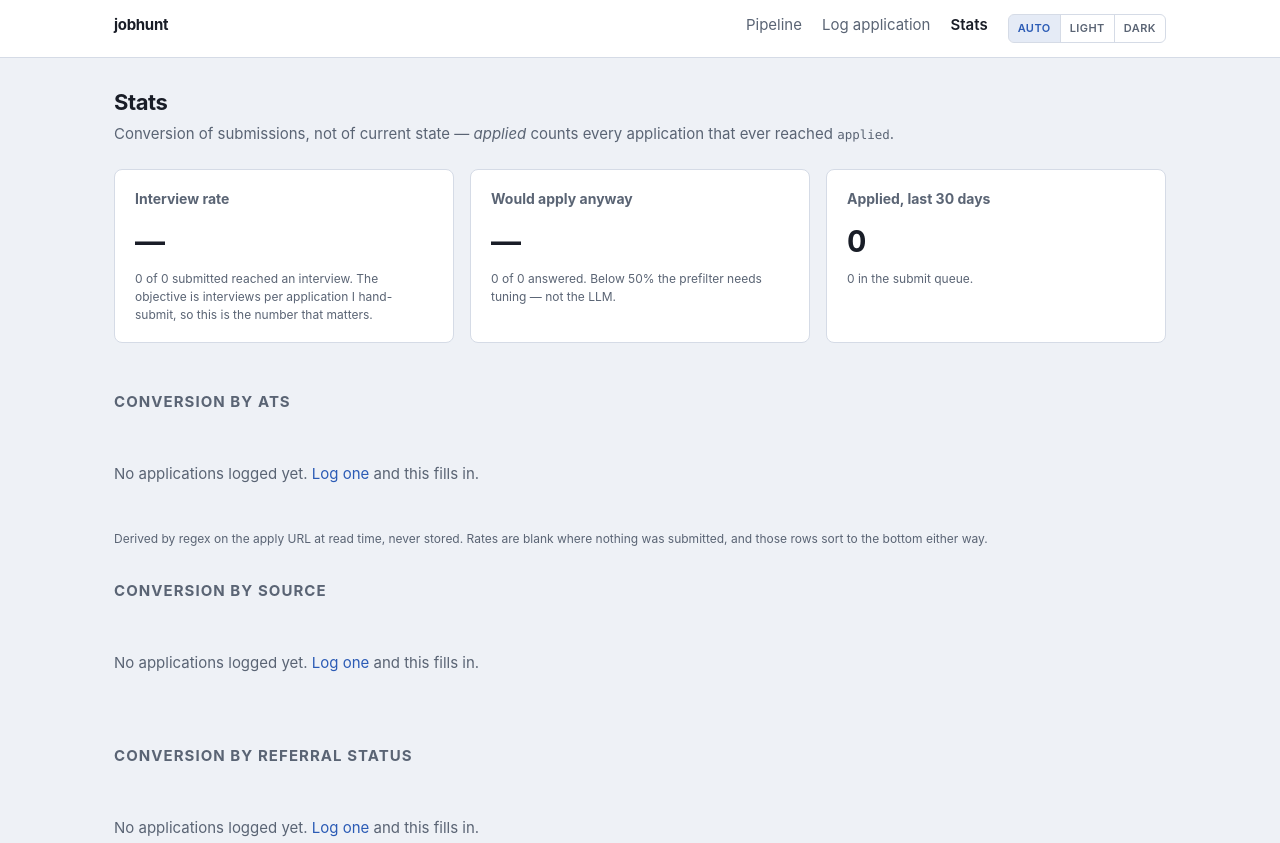
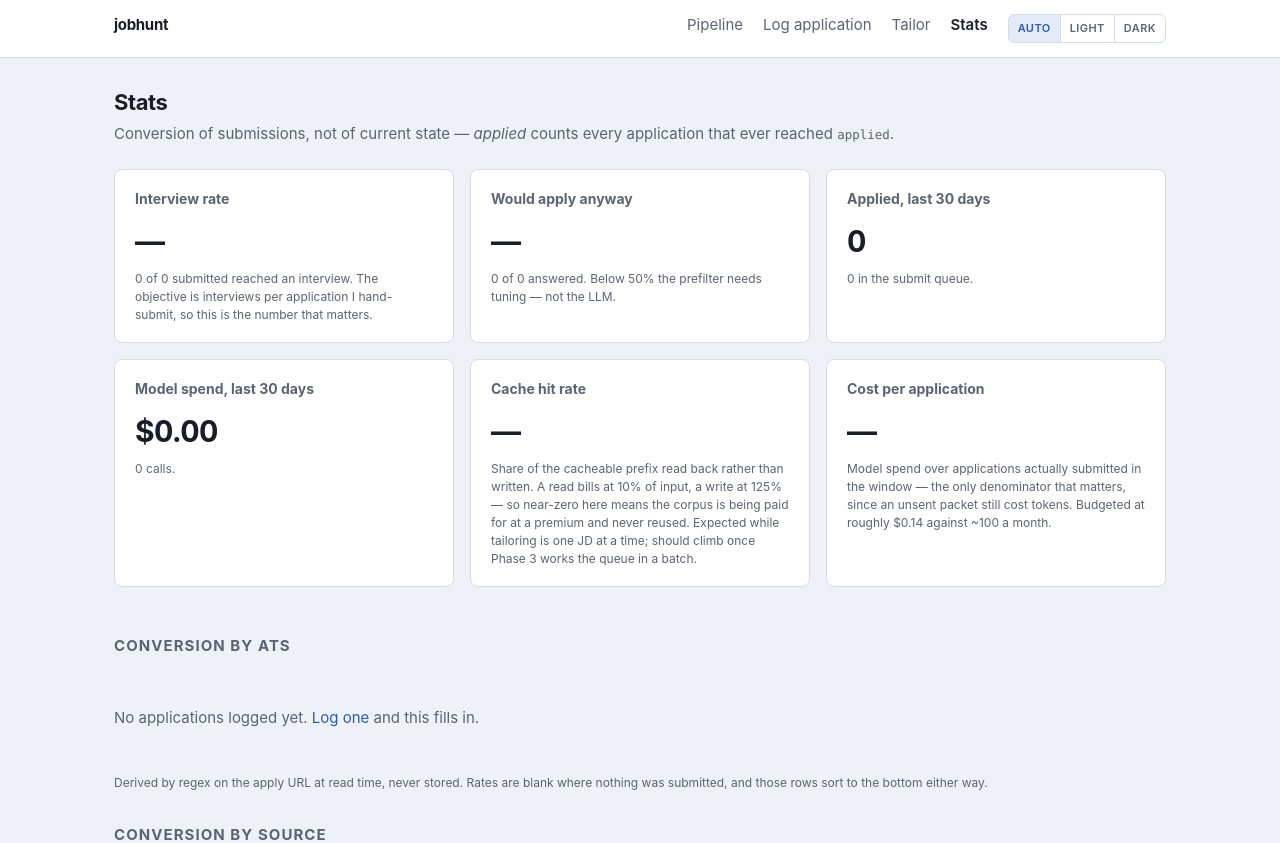
Before and after one commit to merlinymy/jobhunt, a FastAPI app: page /stats in a window 1280 px wide. Shown: the top 843 px of the page. Run offline with FastAPI, Linux system fonts and the light colour scheme; data that the repository does not hold is empty.

Commit message:
Add the tailor page and model-spend panels
Paste a JD, get a diff against master and a PDF. A rejected result
renders the reason instead of a download, per the rules file: a packet
whose diff cannot be produced is blocked, and seeing exactly what was
rejected is the point.

Only named causes are caught. This was (TailorError, Exception), which is
just Exception — every bug in the request path rendered as a tidy 422
saying tailoring failed when the truth was a TypeError worth seeing.

HTMX does not swap on a 4xx, so before this every rejected action was
indistinguishable from a dead button. One banner, one listener, and the
routes already return a usable sentence.

Also from the audit: an unrecordable outcome now rolls the application
back instead of leaving a half-entered row the form then refuses to
re-create, comp is range-checked before the driver raises at bind time,
and a note on a missing application is a 404 rather than a 500.

```diff
--- a/jobhunt/web/app.py
+++ b/jobhunt/web/app.py
@@ -7,6 +7,7 @@ handles filling and tracking.
 
 from __future__ import annotations
 
+import secrets
 import sqlite3
 from contextlib import asynccontextmanager
 from pathlib import Path
@@ -14,12 +15,19 @@ from typing import Annotated, Any
 from urllib.parse import urlencode
 
 from fastapi import Depends, FastAPI, Form, HTTPException, Query, Request
-from fastapi.responses import HTMLResponse, RedirectResponse, Response
+from fastapi.responses import (
+    FileResponse,
+    HTMLResponse,
+    JSONResponse,
+    PlainTextResponse,
+    RedirectResponse,
+    Response,
+)
 from fastapi.staticfiles import StaticFiles
 from fastapi.templating import Jinja2Templates
 
-from .. import config, db, queries, states
-from ..normalize import detect_ats, normalize_apply_url
+from .. import config, db, llm, queries, resume, states, tailor
+from ..normalize import UnparseableURL, detect_ats, normalize_apply_url
 
 HERE = Path(__file__).resolve().parent
 templates = Jinja2Templates(directory=str(HERE / "templates"))
@@ -38,6 +46,22 @@ async def lifespan(app: FastAPI):
 
 app = FastAPI(title="jobhunt", lifespan=lifespan)
 app.mount("/static", StaticFiles(directory=str(HERE / "static")), name="static")
+
+
+@app.exception_handler(HTTPException)
+def htmx_aware_http_exception(request: Request, exc: HTTPException) -> Response:
+    """Plain text for HTMX, FastAPI's JSON for everything else.
+
+    HTMX does not swap on a 4xx, so before this every rejected action — an
+    illegal transition, a stale id — did nothing at all on screen: the button
+    simply went dead. The banner in base.html shows this text; sending it as
+    JSON would put `{"detail": ...}` in front of me instead of the message.
+    """
+    if request.headers.get("HX-Request"):
+        return PlainTextResponse(str(exc.detail), status_code=exc.status_code)
+    return JSONResponse(
+        {"detail": exc.detail}, status_code=exc.status_code, headers=exc.headers
+    )
 
 
 def get_conn():
@@ -169,13 +193,38 @@ def new_application_form(request: Request, conn: Conn) -> Response:
     )
 
 
+# The outcomes the entry form can record, and the only legal successors of
+# `applied`. Anything else is a typed-in mistake, not a state.
+KNOWN_OUTCOMES = frozenset({states.REJECTED, states.INTERVIEW, states.OFFER})
+
+# Comp is stored as a plain SQLite integer. Above this, int() still succeeds and
+# the driver raises OverflowError at bind time, which was a 500 on the form.
+MAX_COMP = 100_000_000
+
+
+def _parse_comp(raw: str, field: str) -> int | None:
+    if not raw.strip():
+        return None
+    value = int(raw)  # ValueError here is caught and shown on the form
+    if not 0 <= value <= MAX_COMP:
+        raise ValueError(f"{field} should be between 0 and {MAX_COMP:,}, got {value:,}.")
+    return value
+
+
 @app.get("/applications/check-url", response_class=HTMLResponse)
 def check_url(request: Request, conn: Conn, apply_url: Annotated[str, Query()] = "") -> Response:
     """Live dedup check on the entry form. Guards on `jobs.apply_url_norm`."""
     apply_url = apply_url.strip()
     if not apply_url:
         return HTMLResponse("")
-    normalized = normalize_apply_url(apply_url)
+    try:
+        normalized = normalize_apply_url(apply_url)
+    except UnparseableURL as exc:
+        # Fires on `keyup`, so a URL is unparseable for most of the time it takes
+        # to type one. Say so in the panel instead of throwing a traceback per key.
+        return templates.TemplateResponse(
+            request, "_url_check.html", {"unparseable": str(exc)}, status_code=200
+        )
     ats_type, ats_slug = detect_ats(apply_url)
     existing = queries.find_job_by_url(conn, apply_url)
     application = None
@@ -255,12 +304,31 @@ def create_application(
     if not company.strip() or not title.strip() or not apply_url.strip():
         return fail("Company, title, and apply URL are all required.")
 
+    # Checked before anything is written. This used to run after the application
+    # was committed, so a value like "hired" raised InvalidTransition out of the
+    # route: a 500 for the user, a saved row in the DB, and "Already tracked" on
+    # the retry.
+    if outcome and outcome not in KNOWN_OUTCOMES:
+        return fail(
+            f"{outcome!r} is not an outcome I can record. "
+            f"Pick one of: {', '.join(sorted(KNOWN_OUTCOMES))}."
+        )
+
     ats_type, ats_slug = detect_ats(apply_url)
     try:
         # Validated, not interpolated — an unparseable date used to reach the column.
         applied_ts = config.date_to_utc(applied_at) if applied_at else config.utcnow()
+        comp_min_value = _parse_comp(comp_min, "Minimum comp")
+        comp_max_value = _parse_comp(comp_max, "Maximum comp")
     except ValueError as exc:
         return fail(str(exc))
+
+    if comp_min_value and comp_max_value and comp_min_value > comp_max_value:
+        # Comp neither filters nor ranks — it exists to answer with. An inverted
+        # range is a typo in a number I'd quote on a form, so catch it here.
+        return fail(
+            f"Minimum comp ({comp_min_value:,}) is above maximum ({comp_max_value:,})."
+        )
 
     try:
         with db.transaction(conn):  # company + job + application + event, or nothing
@@ -276,8 +344,8 @@ def create_application(
                 location=location.strip() or None,
                 remote=remote,
                 jd_text=jd_text.strip() or None,
-                comp_min=int(comp_min) if comp_min.strip() else None,
-                comp_max=int(comp_max) if comp_max.strip() else None,
+                comp_min=comp_min_value,
+                comp_max=comp_max_value,
                 posted_at=posted_at or None,
             )
             application_id = states.create(
@@ -293,6 +361,21 @@ def create_application(
             )
             if note.strip():
                 states.log_event(conn, application_id, "note", detail=note.strip())
+            # Inside the transaction with everything else: an outcome that can't
+            # be walked rolls the application back rather than leaving a half-
+            # entered row the form then refuses to re-create.
+            if outcome:
+                path = (
+                    [states.INTERVIEW, states.OFFER]
+                    if outcome == states.OFFER
+                    else [outcome]
+                )
+                for step in path:
+                    states.transition(
+                        conn, application_id, step, detail="manual entry: known outcome"
+                    )
+    except states.InvalidTransition as exc:
+        return fail(str(exc))
     except sqlite3.IntegrityError as exc:
         existing = queries.find_job_by_url(conn, apply_url)
         if existing:
@@ -307,16 +390,6 @@ def create_application(
         return fail(f"The database rejected that: {exc}")
     except ValueError as exc:
         return fail(str(exc))
-
-    # Outcome already known at entry time: real transitions, not a backdated state.
-    if outcome:
-        path = (
-            [states.INTERVIEW, states.OFFER] if outcome == states.OFFER else [outcome]
-        )
-        for step in path:
-            states.transition(
-                conn, application_id, step, detail="manual entry: known outcome"
-            )
 
     return RedirectResponse(f"/applications/{application_id}", status_code=303)
 
@@ -361,6 +434,11 @@ def post_transition(
 def post_note(
     request: Request, conn: Conn, application_id: int, detail: Annotated[str, Form()]
 ) -> Response:
+    # Checked first: log_event would otherwise insert straight into `events` and
+    # surface the foreign-key violation as a 500 instead of a 404, which is what
+    # post_transition already does correctly.
+    if queries.get_application(conn, application_id) is None:
+        raise HTTPException(404, "no such application")
     if detail.strip():
         states.log_event(conn, application_id, "note", detail=detail.strip())
     return _state_panel(request, conn, application_id)
@@ -390,6 +468,109 @@ def _state_panel(request: Request, conn: sqlite3.Connection, application_id: int
         "_state_panel.html",
         {"app": application, "events": queries.events_for(conn, application_id)},
     )
+
+
+# =================================== tailor ===================================
+#
+# The Phase 2 gate: paste a JD, get a tailored PDF plus a diff against master.
+# `.claude/rules/tailoring.md` requires the diff before the resume is used, and
+# requires that a diff which cannot be produced blocks the packet — so a
+# validation failure renders the reason here instead of a PDF link.
+
+
+@app.get("/tailor", response_class=HTMLResponse)
+def tailor_form(request: Request, conn: Conn) -> Response:
+    return templates.TemplateResponse(
+        request,
+        "tailor.html",
+        {"page": "tailor", "corpus": _corpus_size(conn), "jd_text": "", "result": None,
+         "error": None},
+    )
+
+
+@app.post("/tailor", response_class=HTMLResponse)
+def post_tailor(
+    request: Request,
+    conn: Conn,
+    jd_text: Annotated[str, Form()],
+    limit: Annotated[int, Form()] = 10,
+) -> Response:
+    context: dict[str, Any] = {
+        "page": "tailor",
+        "corpus": _corpus_size(conn),
+        "jd_text": jd_text,
+        "result": None,
+        "error": None,
+    }
+    if not jd_text.strip():
+        context["error"] = "Paste a job description first."
+        return templates.TemplateResponse(request, "tailor.html", context, status_code=422)
+
+    try:
+        result = tailor.tailor(
+            conn,
+            jd_text,
+            limit=max(1, min(limit, 30)),
+            # One JD pasted by hand. Nothing follows inside the 5-minute cache
+            # TTL, so writing an entry here is a 125% charge against a read that
+            # never happens. Phase 3's queue worker is the caller that wants it.
+            expect_repeat=False,
+        )
+    except tailor.FabricationError as exc:
+        # Not an error page: this is the guarantee working, and seeing exactly
+        # what was rejected is the point.
+        context["error"] = f"Rejected — the model asserted something the corpus does not support.\n\n{exc}"
+        return templates.TemplateResponse(request, "tailor.html", context, status_code=422)
+    # Named causes only. This was `(tailor.TailorError, Exception)`, which is
+    # just `Exception` — every bug in the request path rendered as a tidy 422
+    # telling me the tailoring failed, when the truth was a TypeError I wanted
+    # to see. Anything unlisted now propagates and 500s.
+    except (tailor.TailorError, llm.LLMError) as exc:
+        context["error"] = f"{type(exc).__name__}: {exc}"
+        return templates.TemplateResponse(request, "tailor.html", context, status_code=422)
+
+    # Second precision collided: two tailors inside the same second wrote the
+    # same path, and the second silently overwrote the first. `out/` is
+    # disposable, but not while I still have the tab open.
+    stamp = config.utcnow().replace(":", "").replace("-", "")
+    # No company name in the filename — see CLAUDE.local.md, Discretion.
+    pdf_name = f"tailored_{stamp}_{secrets.token_hex(3)}.pdf"
+    try:
+        resume.render(
+            resume.build_document(conn, selection=result.selection()),
+            config.OUT_DIR / pdf_name,
+        )
+    except resume.ResumeError as exc:
+        context["error"] = f"Tailoring passed but the PDF did not render: {exc}"
+        return templates.TemplateResponse(request, "tailor.html", context, status_code=422)
+
+    context["result"] = {
+        "reasoning": result.reasoning,
+        "diff": tailor.diff(result),
+        "pdf": pdf_name,
+        "kept": len(result.bullets),
+        "reworded": sum(1 for b in result.bullets if b.changed),
+    }
+    return templates.TemplateResponse(request, "tailor.html", context)
+
+
+@app.get("/out/{filename}")
+def download_render(filename: str) -> Response:
+    """Serve a rendered PDF. `out/` is disposable; the DB holds what was sent."""
+    if "/" in filename or "\\" in filename or not filename.endswith(".pdf"):
+        raise HTTPException(404, "no such file")
+    path = (config.OUT_DIR / filename).resolve()
+    if not path.is_file() or config.OUT_DIR.resolve() not in path.parents:
+        raise HTTPException(404, "no such file")
+    return FileResponse(path, media_type="application/pdf", filename=filename)
+
+
+def _corpus_size(conn: sqlite3.Connection) -> dict[str, int]:
+    return {
+        "bullets": conn.execute("SELECT COUNT(*) AS n FROM bullets").fetchone()["n"],
+        "experiences": conn.execute("SELECT COUNT(*) AS n FROM experiences").fetchone()["n"],
+        "projects": conn.execute("SELECT COUNT(*) AS n FROM projects").fetchone()["n"],
+    }
 
 
 # =================================== stats ===================================
@@ -501,6 +682,7 @@ def stats(request: Request, conn: Conn) -> Response:
             "overall": queries.overall(conn),
             "honesty": queries.honesty(conn),
             "health": queries.queue_health(conn),
+            "spend": queries.llm_spend(conn),
             **view,
         },
     )
--- a/jobhunt/web/templates/base.html
+++ b/jobhunt/web/templates/base.html
@@ -27,6 +27,7 @@
       <a class="brand" href="/">jobhunt</a>
       <a href="/" {% if page == 'pipeline' %}class="on"{% endif %}>Pipeline</a>
       <a href="/applications/new" {% if page == 'new' %}class="on"{% endif %}>Log application</a>
+      <a href="/tailor" {% if page == 'tailor' %}class="on"{% endif %}>Tailor</a>
       <a href="/stats" {% if page == 'stats' %}class="on"{% endif %}>Stats</a>
 
       {# POST because it changes stored state; one form, three submit buttons, so
@@ -45,5 +46,30 @@
   <main>
     {% block main %}{% endblock %}
   </main>
+
+  {# HTMX does not swap on a 4xx or 5xx, so without this a rejected action is
+     indistinguishable from a dead button. One listener covers every hx-post on
+     every page; the routes already return a usable sentence as plain text. #}
+  <div id="htmx-error" role="alert" aria-live="assertive" hidden></div>
+  <script>
+    (function () {
+      var box = document.getElementById('htmx-error');
+      var timer;
+      function show(message) {
+        box.textContent = message;
+        box.hidden = false;
+        clearTimeout(timer);
+        timer = setTimeout(function () { box.hidden = true; }, 8000);
+      }
+      document.body.addEventListener('htmx:responseError', function (event) {
+        var xhr = event.detail.xhr;
+        show((xhr.responseText || '').trim() || ('Request failed (' + xhr.status + ').'));
+      });
+      document.body.addEventListener('htmx:sendError', function () {
+        show('Could not reach the server. Is it still running?');
+      });
+      box.addEventListener('click', function () { box.hidden = true; });
+    })();
+  </script>
 </body>
 </html>
--- a/jobhunt/web/templates/stats.html
+++ b/jobhunt/web/templates/stats.html
@@ -44,6 +44,44 @@
   </div>
 </div>
 
+<div class="grid three">
+  <div class="panel">
+    <h3>Model spend, last {{ spend.days }} days</h3>
+    <div class="bignum">${{ '%.2f'|format(spend.cost) }}</div>
+    <p class="hint">
+      {{ spend.calls }} call{{ '' if spend.calls == 1 else 's' }}.
+      {% if spend.failed %}<span class="flag">{{ spend.failed }} failed.</span>{% endif %}
+      {% if spend.truncated %}
+        <span class="flag">{{ spend.truncated }} hit the token budget — raise
+        <span class="mono">max_tokens</span> in <span class="mono">models.yaml</span>.</span>
+      {% endif %}
+    </p>
+  </div>
+  <div class="panel">
+    <h3>Cache hit rate</h3>
+    <div class="bignum {% if spend.hit_rate is none %}{% elif spend.hit_rate >= 0.5 %}good{% elif spend.hit_rate > 0 %}warn{% else %}bad{% endif %}">
+      {{ spend.hit_rate|pct }}
+    </div>
+    <p class="hint">
+      Share of the cacheable prefix read back rather than written. A read bills
+      at 10% of input, a write at 125% — so near-zero here means the corpus is
+      being paid for at a premium and never reused. Expected while tailoring is
+      one JD at a time; should climb once Phase 3 works the queue in a batch.
+    </p>
+  </div>
+  <div class="panel">
+    <h3>Cost per application</h3>
+    <div class="bignum">
+      {% if health.applied_30d %}${{ '%.2f'|format(spend.cost / health.applied_30d) }}{% else %}—{% endif %}
+    </div>
+    <p class="hint">
+      Model spend over applications actually submitted in the window — the only
+      denominator that matters, since an unsent packet still cost tokens.
+      Budgeted at roughly $0.14 against ~100 a month.
+    </p>
+  </div>
+</div>
+
 <h2>Conversion by ATS</h2>
 {% with table = tables.ats %}{% include "_stats_conversion.html" %}{% endwith %}
 <p class="hint">
```
Also changed, not shown: jobhunt/web/static/app.css (+38 -0 lines), jobhunt/web/templates/tailor.html (added, +59 -0 lines).
